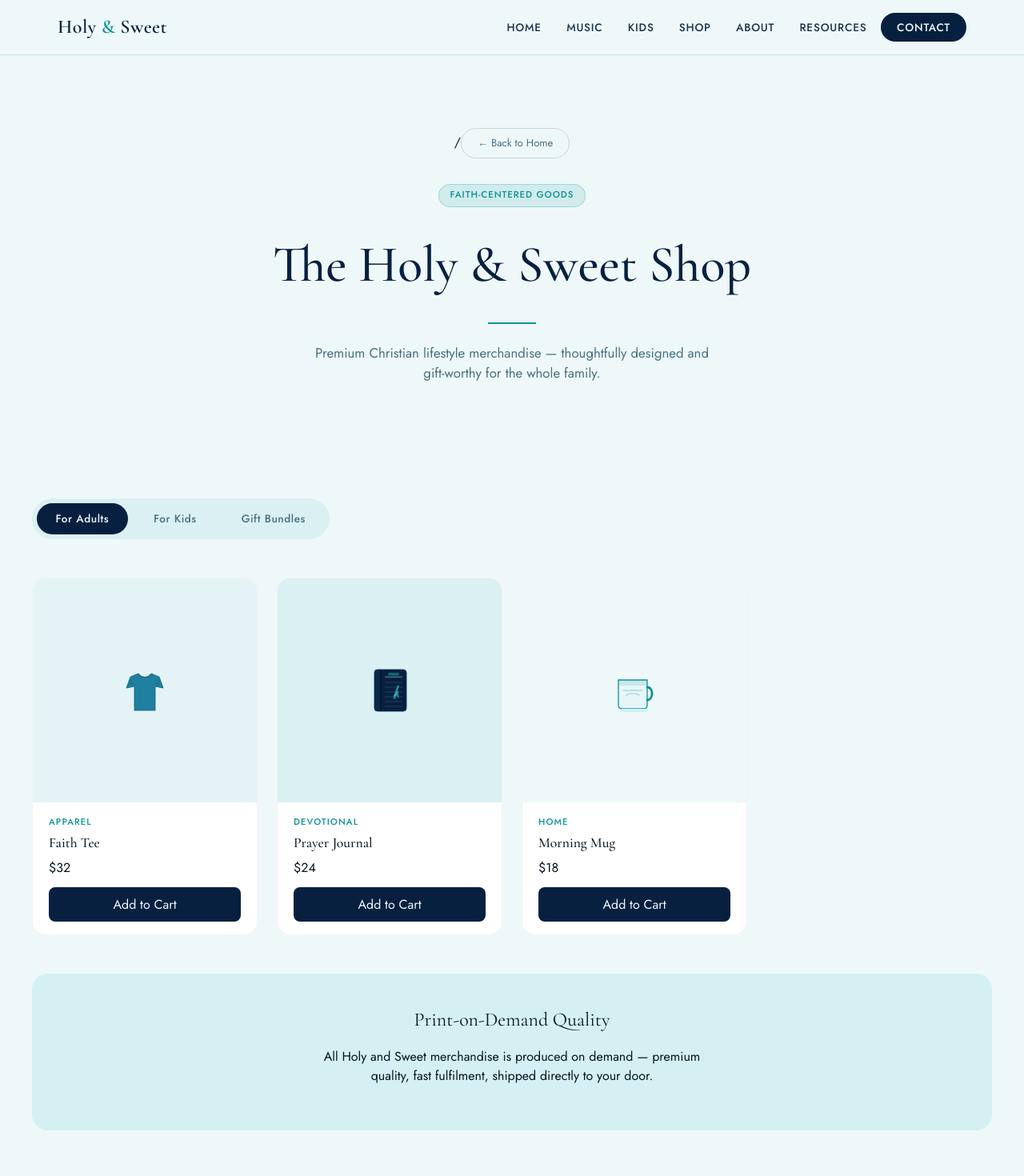
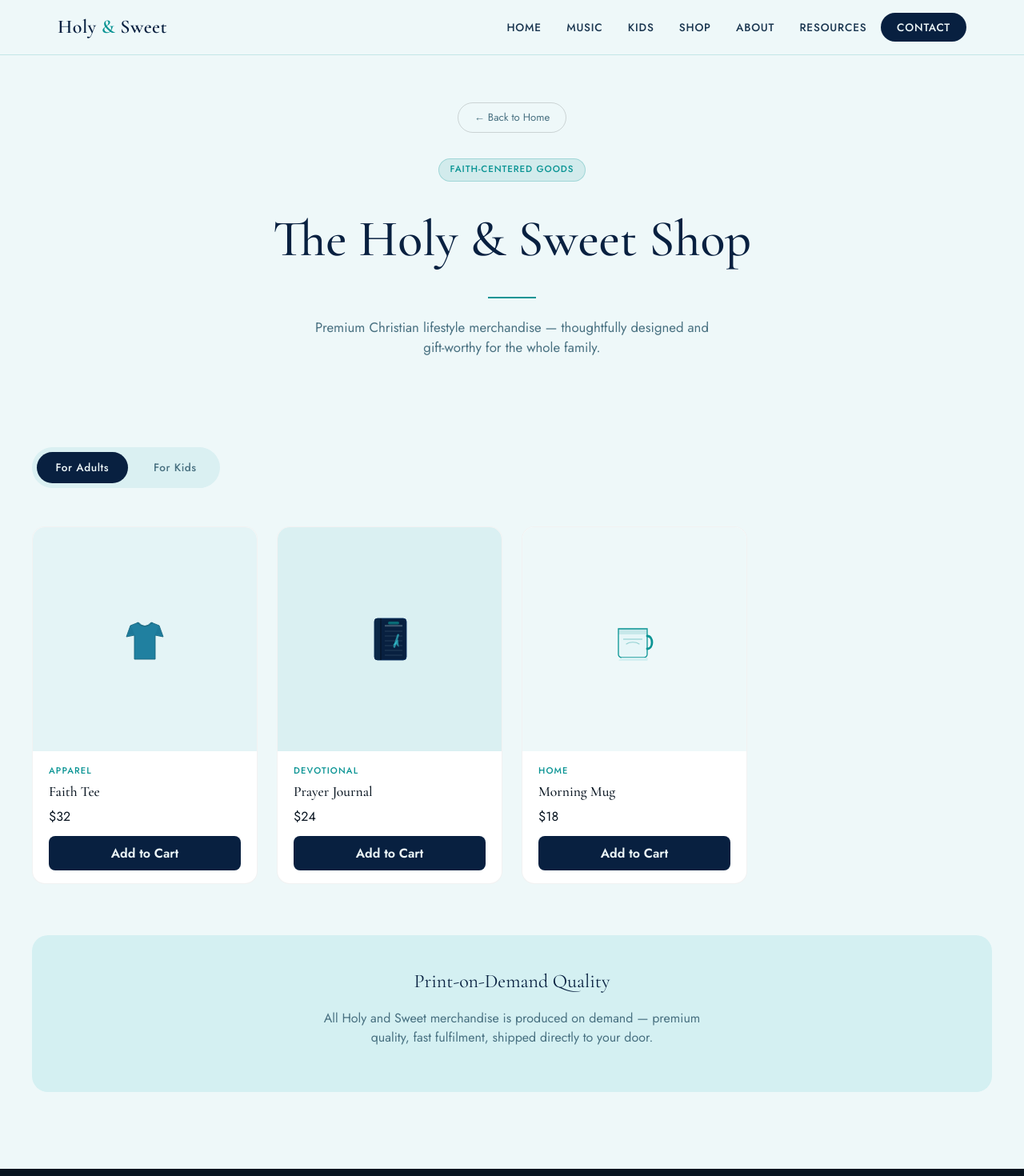
Before and after one commit to holyandsweet/holyandsweet-website, a Next.js app: page /shop in a window 1280 px wide. Shown: the top 1470 px of the page at 80% size. Built offline with nearby package versions, Linux system fonts and the light colour scheme.

Commit message:
new shop'

```diff
--- a/app/shop/page.tsx
+++ b/app/shop/page.tsx
@@ -5,13 +5,14 @@ import { PRODUCTS_ADULT, PRODUCTS_KIDS } from "@/lib/data";
 import Footer from "@/components/Footer";
 import NavBar from "@/components/NavBar";
 
-export default function ShopPage() {const [shopTab, setShopTab] = useState("adult");
+export default function ShopPage() {
+  const [shopTab, setShopTab] = useState("adult");
+
   return (
     <div className="site">
       <NavBar />
 
-      <div className="pg-hero pg-ice" style={{ textAlign: "center" }}>
-        /
+      <div className="pg-hero pg-ice" style={{ textAlign: "center", paddingTop: "8rem", paddingBottom: "4rem" }}>
         <a href="/">
           <button className="back-btn dk">← Back to Home</button>
         </a>
@@ -52,7 +53,6 @@ export default function ShopPage() {const [shopTab, setShopTab] = useState("adul
             {[
               ["adult", "For Adults"],
               ["kids", "For Kids"],
-              ["bundles", "Gift Bundles"],
             ].map(([t, l]) => (
               <button
                 key={t}
@@ -64,36 +64,6 @@ export default function ShopPage() {const [shopTab, setShopTab] = useState("adul
             ))}
           </div>
 
-          {shopTab === "bundles" ? (
-            <div className="big-grid">
-              {[
-                ["The Hope Bundle", "Journal, mug, and wall art set.", "$75", "For Adults"],
-                ["The Faith Starter Kit", "Devotional notebook, pen set, and calendar.", "$55", "For Adults"],
-                ["The Family Bundle", "Devotional book, kids storybook, coloring book, and mugs.", "$95", "Family"],
-                ["The Little Lights Set", "Coloring book, flashcards, journal, and plush friend.", "$65", "For Kids"],
-              ].map(([n, d, p, t]) => (
-                <div key={n} className="big-card" style={{ textAlign: "center" }}>
-                  <div style={{ marginBottom: "1rem" }}>
-                    <GiftBoxIcon size={56} />
-                  </div>
-
-                  <div style={{ fontSize: ".7rem", textTransform: "uppercase", color: "var(--teal)" }}>
-                    {t}
-                  </div>
-
-                  <h3 style={{ fontFamily: "var(--serif)" }}>{n}</h3>
-                  <p style={{ fontSize: ".85rem" }}>{d}</p>
-
-                  <div style={{ fontWeight: 600 }}>{p}</div>
-
-                  <button className="btn-p" style={{ width: "100%" }}>
-                    Add to Cart
-                  </button>
-                </div>
-              ))}
-            </div>
-          ) : (
-            <>
           <div className="merch-grid">
             {(shopTab === "adult" ? PRODUCTS_ADULT : PRODUCTS_KIDS).map((p) => (
               <div key={p.name} className="prod-card">
@@ -115,6 +85,9 @@ export default function ShopPage() {const [shopTab, setShopTab] = useState("adul
                       border: "none",
                       borderRadius: "8px",
                       padding: ".6rem",
+                      cursor: "pointer",
+                      fontWeight: 600,
+                      fontFamily: "var(--sans)"
                     }}
                   >
                     Add to Cart
@@ -126,24 +99,22 @@ export default function ShopPage() {const [shopTab, setShopTab] = useState("adul
 
           <div
             style={{
-                  marginTop: "3rem",
+              marginTop: "4rem",
               background: "var(--teal-pale)",
               borderRadius: "20px",
               padding: "2.5rem",
               textAlign: "center",
             }}
           >
-                <div style={{ fontFamily: "var(--serif)", fontSize: "1.5rem" }}>
+            <div style={{ fontFamily: "var(--serif)", fontSize: "1.5rem", color: "var(--navy)" }}>
               Print-on-Demand Quality
             </div>
 
-                <p style={{ maxWidth: 520, margin: "1rem auto" }}>
+            <p style={{ maxWidth: 520, margin: "1rem auto", color: "var(--txt-muted)" }}>
               All Holy and Sweet merchandise is produced on demand — premium quality,
               fast fulfilment, shipped directly to your door.
             </p>
           </div>
-            </>
-          )}
         </div>
       </section>
 
```
Lines whose indentation alone changed are shown as unchanged.
